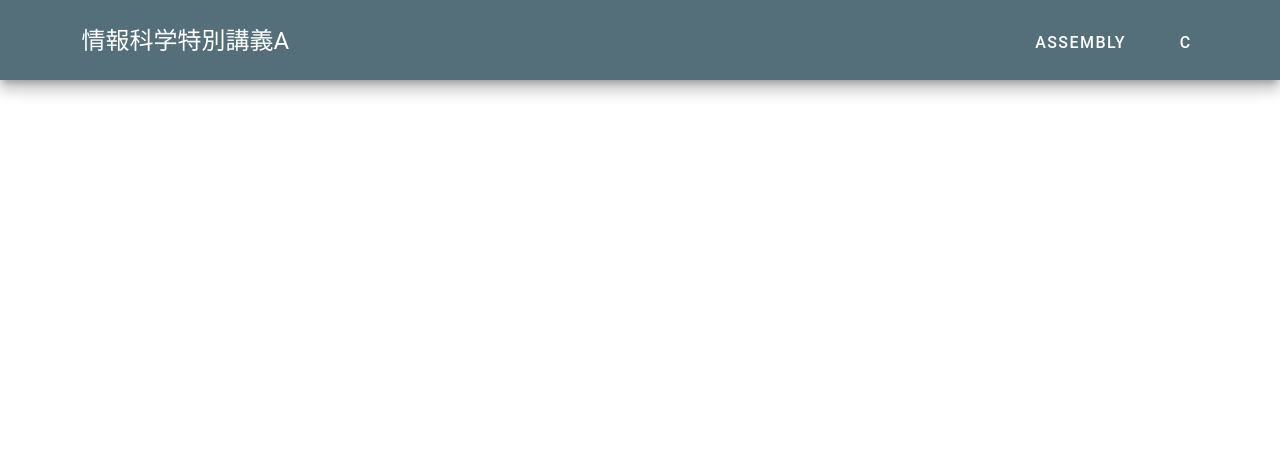
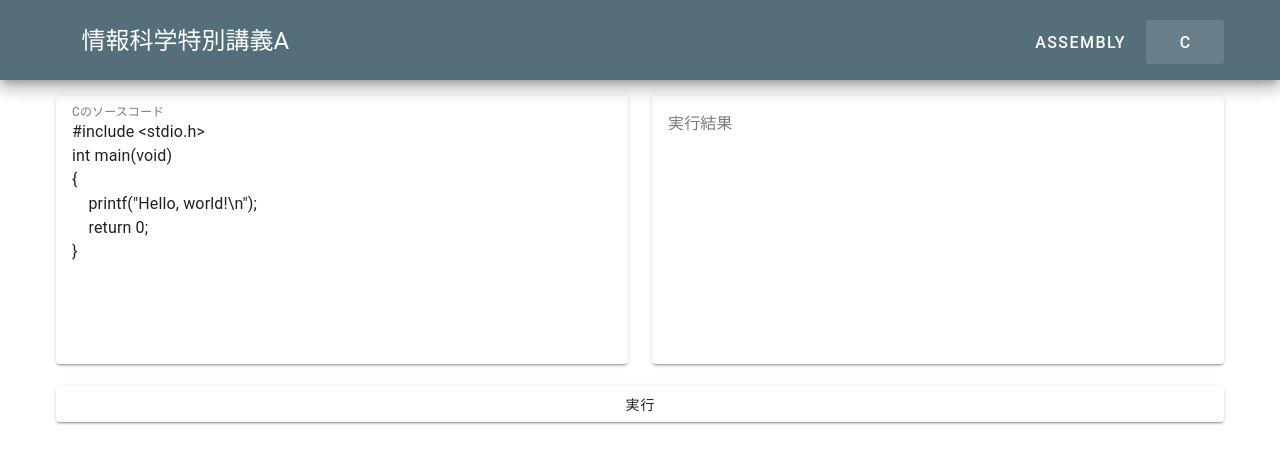
Before and after one commit to SugitaMotoki/topic-in-cs-a, a Nuxt app: page /c in a window 1280 px wide. Shown: the top 464 px of the page. Built offline with nearby package versions, Linux system fonts and the light colour scheme.

Commit message:
デモページを分割

```diff
--- /dev/null
+++ b/pages/assembly.vue
@@ -0,0 +1,48 @@
+<template>
+  <v-container>
+    <v-row>
+      <v-col cols="12" md="6">
+        <v-textarea
+          name="assembly-code"
+          label="アセンブリコード"
+          auto-grow
+          variant="solo"
+          rows="10"
+          v-model="assemblyCode"
+        />
+      </v-col>
+      <v-col cols="12" md="6">
+        <v-textarea
+          name="result"
+          label="実行結果"
+          auto-grow
+          variant="solo"
+          rows="10"
+          readonly
+          v-model="result"
+        />
+      </v-col>
+    </v-row>
+    <v-btn @click="execute" block>実行</v-btn>
+  </v-container>
+</template>
+
+<script setup lang="ts">
+import { useSampleCodes } from "../composables";
+import { interpreter } from "../utils";
+
+const assemblyCode = ref("");
+assemblyCode.value = useSampleCodes().assembly.jump.nomalJump;
+
+const cInterpreter = new (interpreter().CInterpreter)();
+
+const result = ref("");
+const execute = () => {
+  try {
+    result.value = cInterpreter.executeFromAssembly(assemblyCode.value);
+  } catch (error) {
+    result.value = error as string;
+  }
+}
+execute();
+</script>
--- /dev/null
+++ b/pages/c.vue
@@ -0,0 +1,47 @@
+<template>
+  <v-container>
+    <v-row>
+      <v-col cols="12" md="6">
+        <v-textarea
+          name="c-source-code"
+          label="Cのソースコード"
+          auto-grow
+          variant="solo"
+          rows="10"
+          v-model="cSourceCode"
+        />
+      </v-col>
+      <v-col cols="12" md="6">
+        <v-textarea
+          name="result"
+          label="実行結果"
+          auto-grow
+          variant="solo"
+          rows="10"
+          readonly
+          v-model="result"
+        />
+      </v-col>
+    </v-row>
+    <v-btn @click="execute" block>実行</v-btn>
+  </v-container>
+</template>
+
+<script setup lang="ts">
+import { useSampleCodes } from "../composables";
+import { interpreter } from "../utils";
+
+const cSourceCode = ref("");
+cSourceCode.value = useSampleCodes().c.hello;
+
+const cInterpreter = new (interpreter().CInterpreter)();
+
+const result = ref("");
+const execute = () => {
+  try {
+    result.value = cInterpreter.execute(cSourceCode.value);
+  } catch (error) {
+    result.value = error as string;
+  }
+}
+</script>
--- a/pages/index.vue
+++ b/pages/index.vue
@@ -1,45 +1,10 @@
 <template>
   <v-container>
     <div>
-      <h1>情報科学特別講義</h1>
+      <h1>情報科学特別講義A</h1>
     </div>
-    <v-btn @click="execute">実行</v-btn>
-    <v-textarea
-      name="c-source-code"
-      label="Cのソースコード"
-      auto-grow
-      variant="solo"
-      v-model="cSourceCode"
-    />
-    <v-textarea
-      name="assembly-code"
-      label="アセンブリコード"
-      auto-grow
-      variant="solo"
-      v-model="assemblyCode"
-    />
-    <v-textarea
-      name="result"
-      label="実行結果"
-      auto-grow
-      variant="solo"
-      v-model="result"
-    />
   </v-container>
 </template>
 
 <script setup lang="ts">
-const cSourceCode = ref("");
-cSourceCode.value = useSampleCodes().c.hello;
-
-const assemblyCode = ref("");
-assemblyCode.value = useSampleCodes().assembly.jump.nomalJump;
-
-const cInterpreter = new (interpreter().CInterpreter)();
-
-const result = ref("");
-const execute = () => {
-  result.value = cInterpreter.executeFromAssembly(assemblyCode.value);
-}
-execute();
 </script>
```
